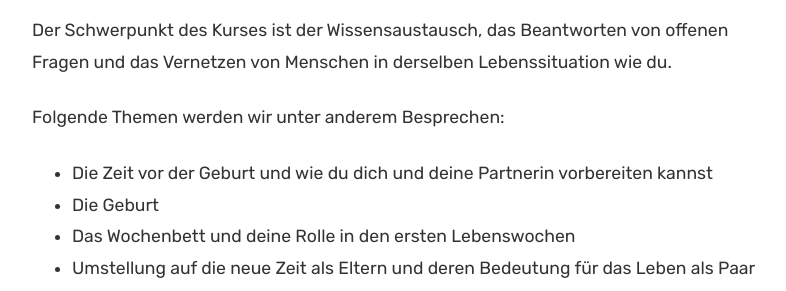
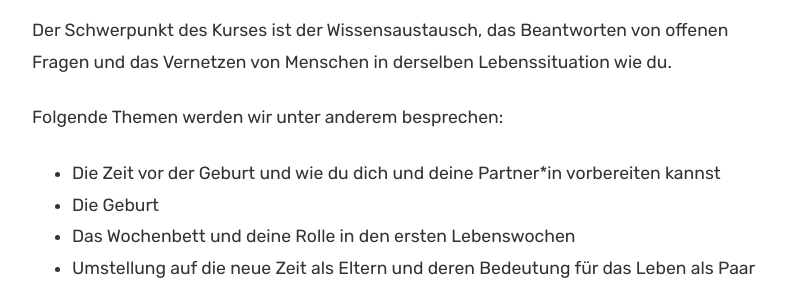
Before and after one commit to papiberlin/website, a Jekyll site: the page built from _posts/2019-11-15-beginner-kurs.md, in a window 1280 px wide and 900 px high, scrolled down 645 px. Shown: the part 153-444 px from the top of the window, without its empty margins (433-1219 px from the left). Built offline with Jekyll 4.4.1, drawn with Linux system fonts in a browser that asks for light colours.

Commit message:
some spelling mistakes fixed

```diff
--- a/_posts/2019-11-15-beginner-kurs.md
+++ b/_posts/2019-11-15-beginner-kurs.md
@@ -12,9 +12,9 @@ Dieser Kurs richtet sich an alle werdenden Väter* , die sich vor der Geburt gut
 
 Der Schwerpunkt des Kurses ist der Wissensaustausch, das Beantworten von offenen Fragen und das Vernetzen von Menschen in derselben Lebenssituation wie du.
 
-Folgende Themen werden wir unter anderem Besprechen:
+Folgende Themen werden wir unter anderem besprechen:
 
-* Die Zeit vor der Geburt und wie du dich und deine Partnerin vorbereiten kannst
+* Die Zeit vor der Geburt und wie du dich und deine Partner*in vorbereiten kannst
 * Die Geburt
 * Das Wochenbett und deine Rolle in den ersten Lebenswochen
 * Umstellung auf die neue Zeit als Eltern und deren Bedeutung für das Leben als Paar
```
